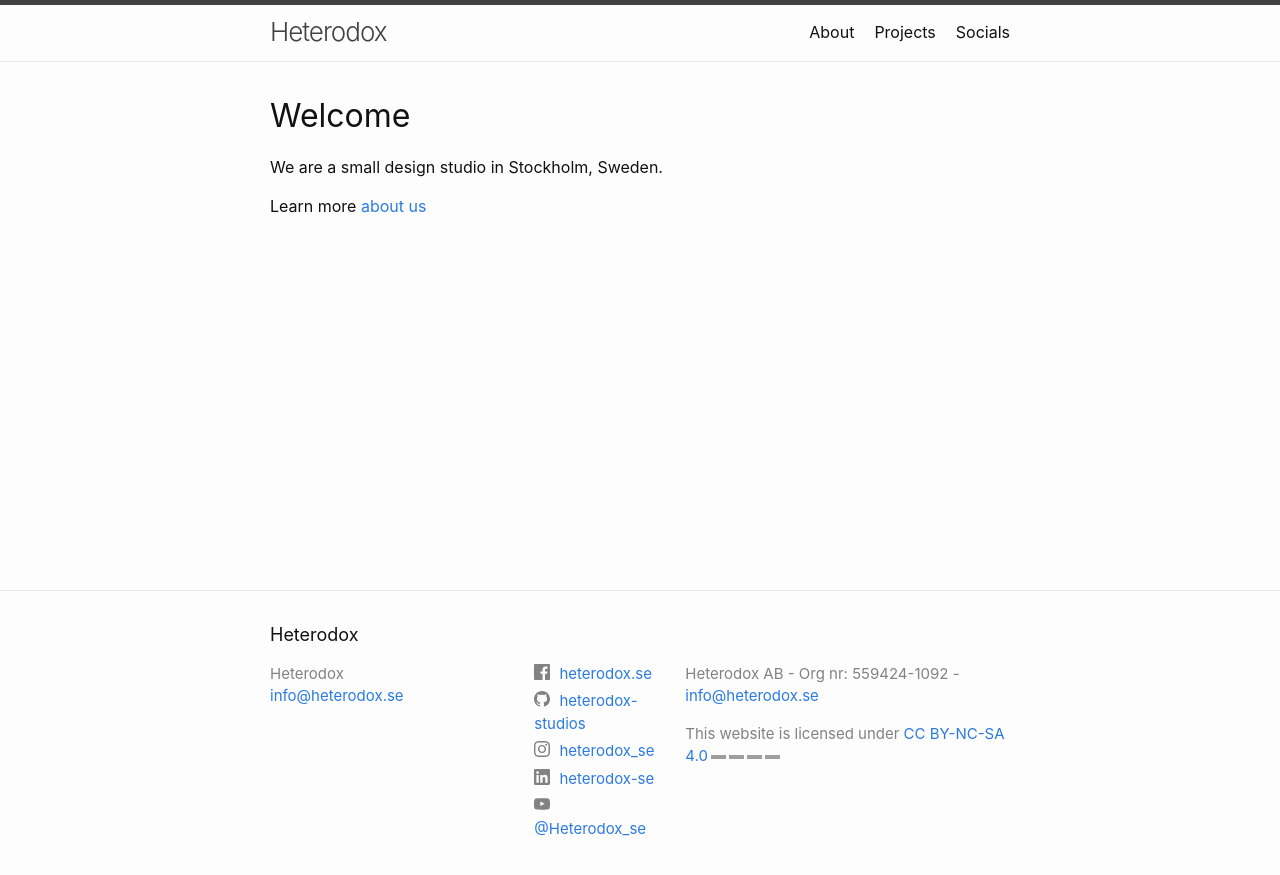
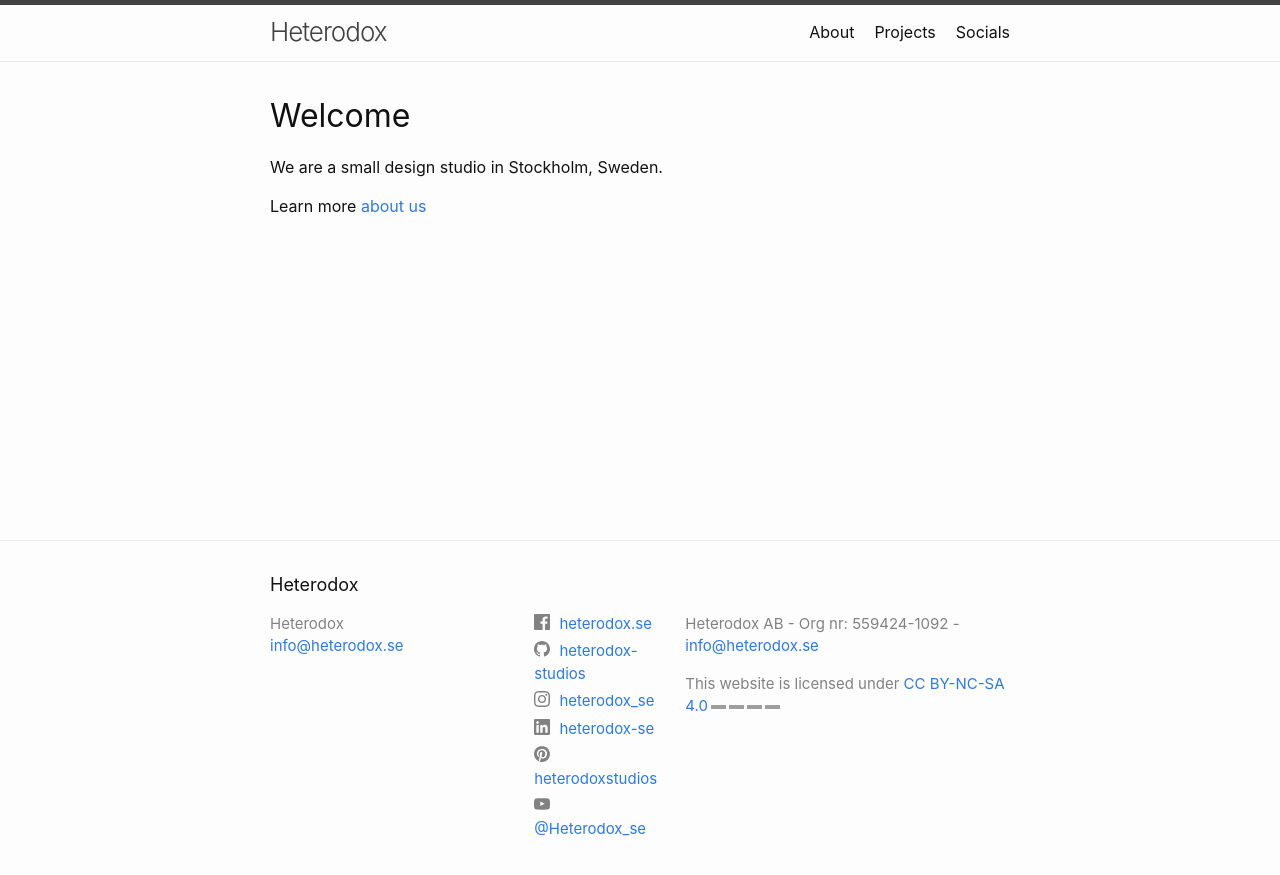
Before and after one commit to heterodox-studios/heterodox-studios.github.io, a Jekyll site: the page built from index.md, in a window 1280 px wide. Shown: the top 875 px of the page. Built offline with Jekyll 4.4.1, drawn with Linux system fonts in a browser that asks for light colours; grey boxes are pictures that could not be loaded.

Commit message:
Added pinterest

```diff
--- a/_config.yml
+++ b/_config.yml
@@ -35,6 +35,7 @@ facebook_username: heterodox.se
 instagram_username: heterodox_se
 youtube_username: "@Heterodox_se"
 linkedin_username: heterodox-se
+pinterest_username: heterodoxstudios
 
 
 # Build settings
```
